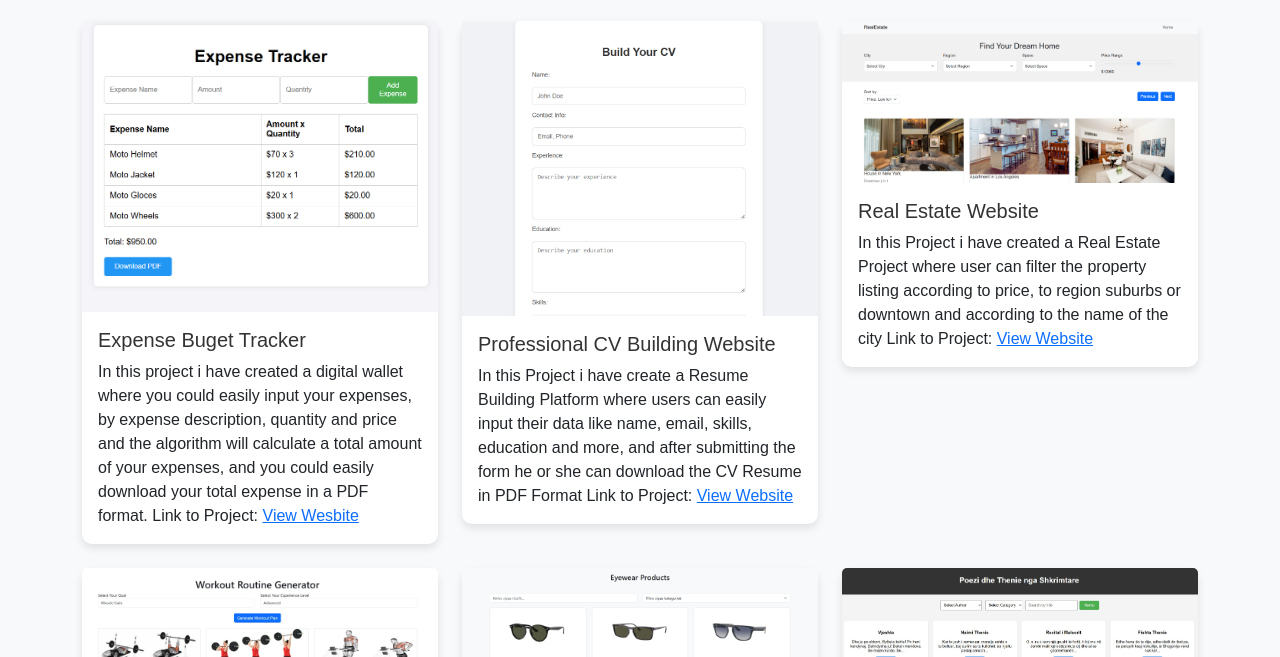
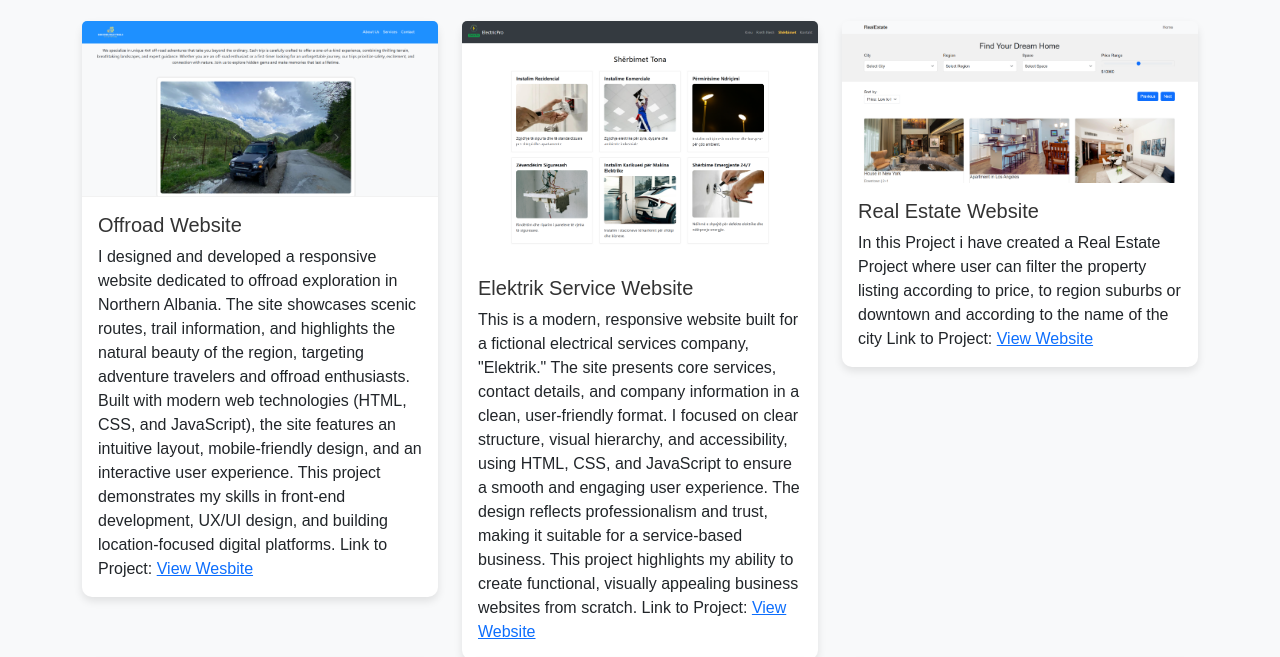
Before and after one commit to devharbour/portfolio, a plain HTML site: page index.html in a window 1280 px wide. Shown: the part 516-1173 px from the top of the page. Drawn offline with nearby package versions, Linux system fonts and the light colour scheme.

Commit message:
Update index.html

```diff
--- a/index.html
+++ b/index.html
@@ -64,13 +64,14 @@ Whether you’re a freelancer, startup, or brand looking to showcase your work o
             <div class="row">
                 <div class="col-md-4">
                     <div class="card">
-                        <img src="budget.png" class="card-img-top" alt="Project 1">
+                        <img src="offroad.png" class="card-img-top" alt="Project 1">
                         <div class="card-body">
-                            <h5 class="card-title">Expense Buget Tracker</h5>
-                            <p class="card-text">In this project i have created a digital wallet
-                            where you could easily input your expenses, by expense description, quantity
-                        and price and the algorithm will calculate a total amount of your expenses, and you
-                    could easily download your total expense in a PDF format. Link to Project: <a href=" https://devharbour.github.io/financetracker">View Wesbite</a> </p>
+                            <h5 class="card-title">Offroad Website</h5>
+                            <p class="card-text">I designed and developed a responsive website dedicated to offroad exploration in Northern Albania.
+                                The site showcases scenic routes, trail information, and highlights the natural beauty of the region, targeting
+                                adventure travelers and offroad enthusiasts. Built with modern web technologies (HTML, CSS, and JavaScript), the site features
+                                an intuitive layout, mobile-friendly design, and an interactive user experience. This project demonstrates my skills
+                                in front-end development, UX/UI design, and building location-focused digital platforms. Link to Project: <a href=" https://devharbour.github.io/offroad">View Wesbite</a> </p>
                         </div>
                     </div>
                     <br>
@@ -78,12 +79,11 @@ Whether you’re a freelancer, startup, or brand looking to showcase your work o
                 <br>
                 <div class="col-md-4">
                     <div class="card">
-                        <img src="cvbuild.png" class="card-img-top" alt="Project 2">
+                        <img src="elektro.png" class="card-img-top" alt="Project 2">
                         <div class="card-body">
-                            <h5 class="card-title">Professional CV Building Website</h5>
-                            <p class="card-text">In this Project i have create a Resume Building Platform where
-                            users can easily input their data like name, email, skills, education and more, and
-                            after submitting the form he or she can download the CV Resume in PDF Format Link to Project: <a href=" https://devharbour.github.io/resumebuilder">View Website</a> </p>
+                            <h5 class="card-title">Elektrik Service Website</h5>
+                            <p class="card-text">This is a modern, responsive website built for a fictional electrical services company, "Elektrik." The site presents core services, contact details, and company information in a clean, user-friendly format. I focused on clear structure, visual hierarchy, and accessibility, using HTML, CSS, and JavaScript to ensure a smooth and engaging user experience. The design reflects professionalism and trust, making it suitable for a service-based business. This project highlights my ability to create functional, visually appealing business websites from scratch.
+                                Link to Project: <a href=" https://devharbour.github.io/elektrik">View Website</a> </p>
                         </div>
                     </div>
                 </div>
```
